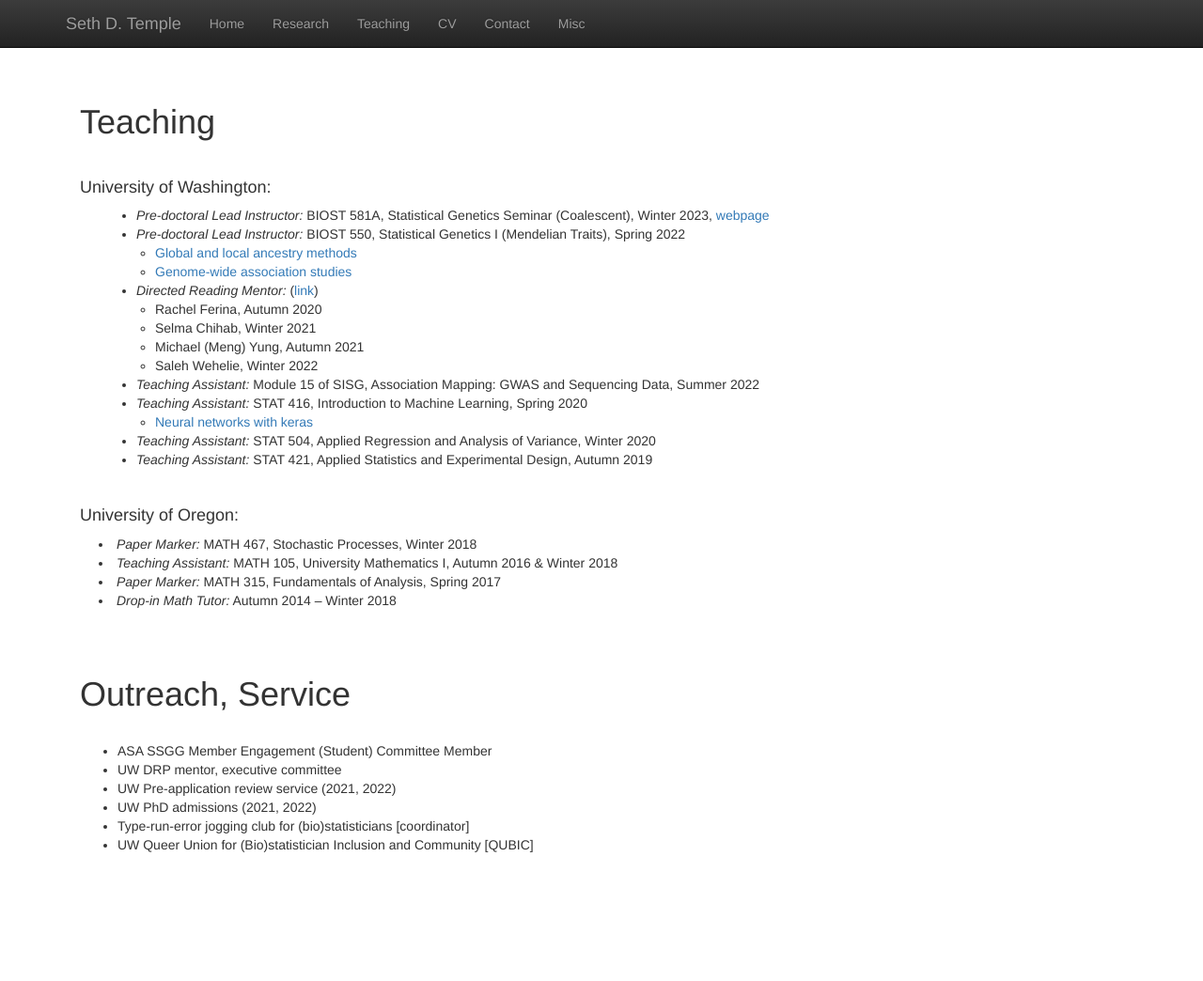
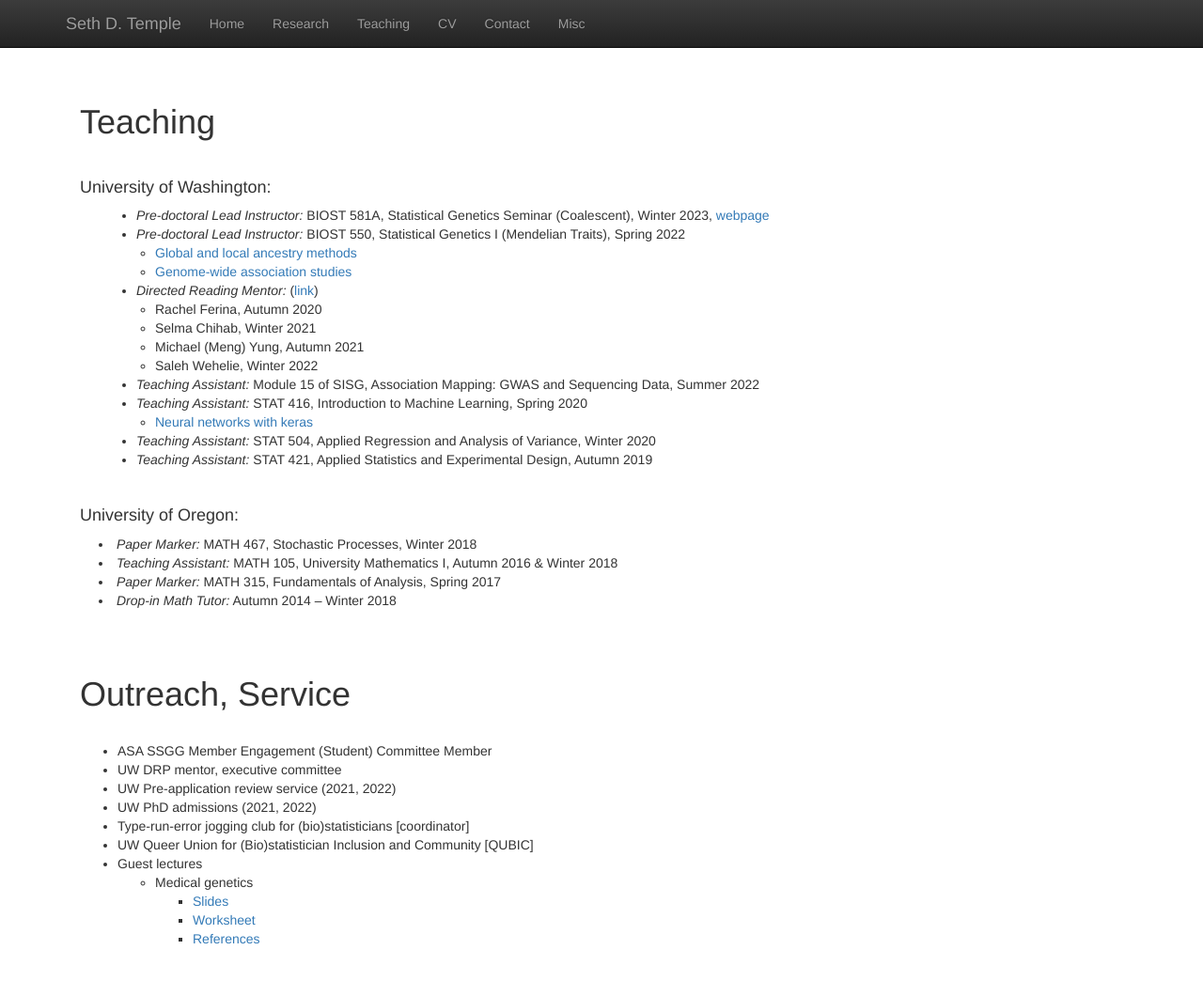
Before and after one commit to sdtemple/sdtemple.github.io, a Jekyll site: the page built from teaching.html, in a window 1280 px wide and 1059 px high. Shown: the top 1044 px of the window at 94% size. Built offline with Jekyll 4.4.1, drawn with Linux system fonts in a browser that asks for light colours; nearby versions of some CDN libraries; library files that are not in the unit come from our copies.

Commit message:
Update teaching.html

```diff
--- a/teaching.html
+++ b/teaching.html
@@ -52,4 +52,13 @@ title:  'Teaching'
         <li> UW PhD admissions (2021, 2022) </li>
         <li> Type-run-error jogging club for (bio)statisticians [coordinator] </li>
         <li> UW Queer Union for (Bio)statistician Inclusion and Community [QUBIC] </li>
+        <li> Guest lectures </li>
+        <ul>
+            <li> Medical genetics</li>
+            <ul>
+                <li> <a href = "files/slides_9_ancestry_methods.pdf">Slides</a> </li>
+                <li> <a href = "files/slides_9_ancestry_methods.pdf">Worksheet</a> </li>
+                <li> <a href = "files/slides_9_ancestry_methods.pdf">References</a> </li>
+            </ul>
+        </ul>
     </ul>
```
